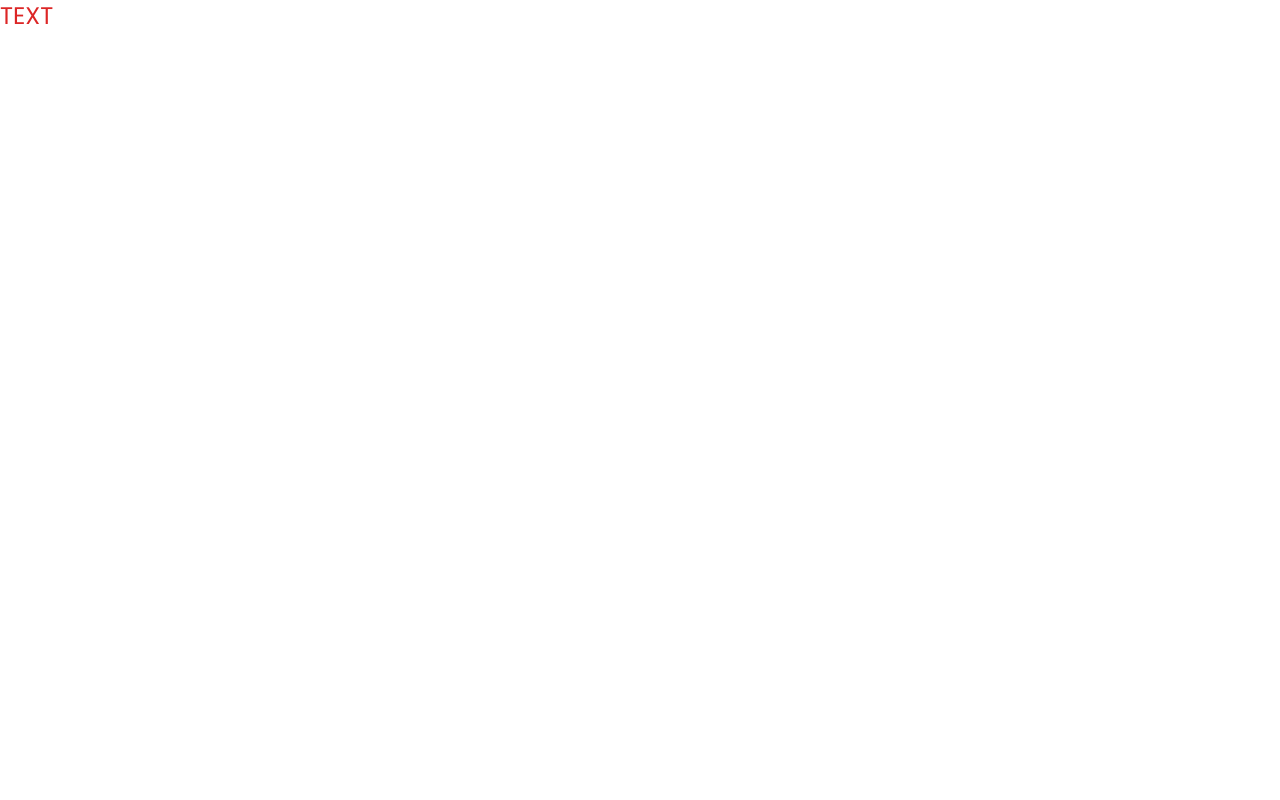
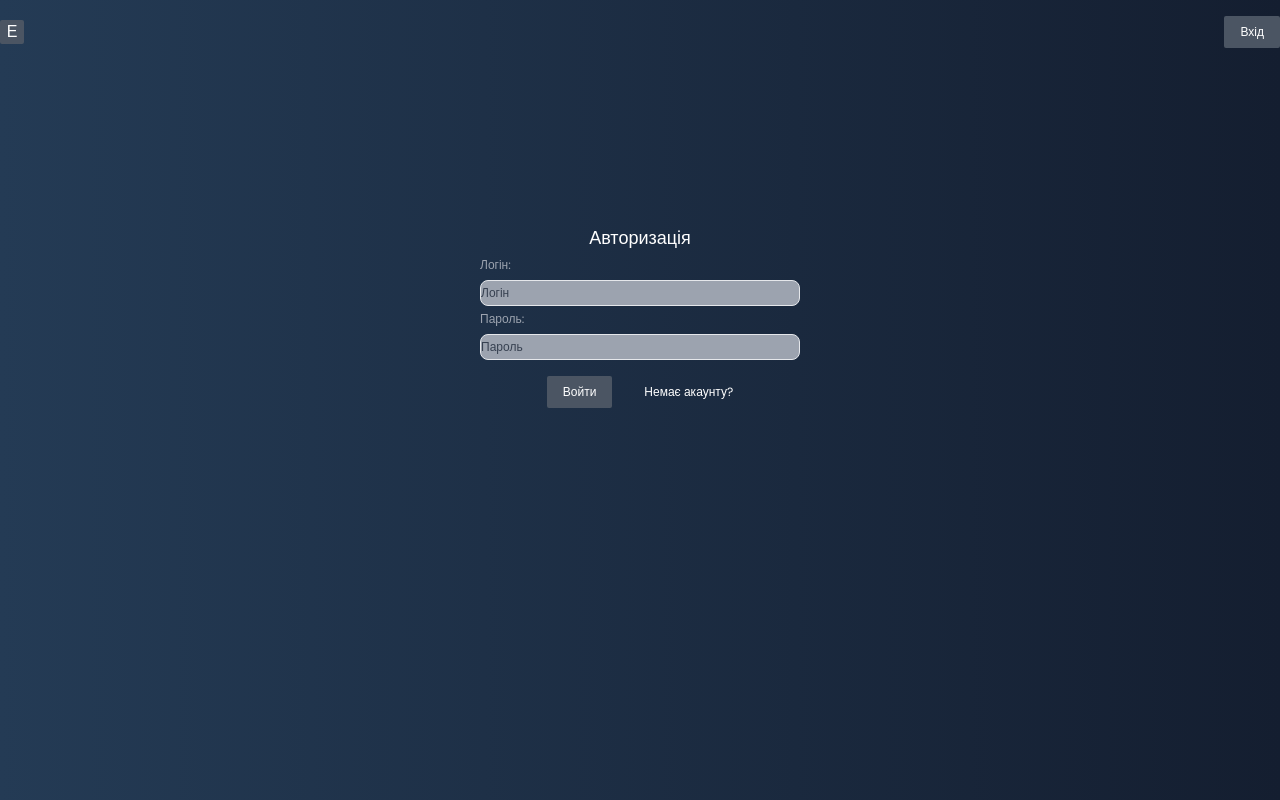
Before and after one commit to WorkDay365/777_TENDER, a React (Create React App) app in the folder client/: page /login in a window 1280 px wide. Built offline with nearby package versions, Linux system fonts and the light colour scheme.

Commit message:
9.0  commit

```diff
--- a/client/package.json
+++ b/client/package.json
@@ -3,11 +3,15 @@
   "version": "0.1.0",
   "private": true,
   "dependencies": {
+    "@reduxjs/toolkit": "^1.9.5",
     "@testing-library/jest-dom": "^5.17.0",
     "@testing-library/react": "^13.4.0",
     "@testing-library/user-event": "^13.5.0",
+    "axios": "^1.4.0",
     "react": "^18.2.0",
     "react-dom": "^18.2.0",
+    "react-redux": "^8.1.1",
+    "react-router-dom": "^6.14.2",
     "react-scripts": "5.0.1",
     "web-vitals": "^2.1.4"
   },
--- a/client/public/index.html
+++ b/client/public/index.html
@@ -9,14 +9,17 @@
       name="description"
       content="Web site created using create-react-app"
     />
-    <link rel="apple-touch-icon" href="%PUBLIC_URL%/logo192.png" />
+    <!-- <link rel="apple-touch-icon" href="%PUBLIC_URL%/logo192.png" />
 
-    <link rel="manifest" href="%PUBLIC_URL%/manifest.json" />
+    <link rel="manifest" href="%PUBLIC_URL%/manifest.json" /> -->
 
 
     <link rel="preconnect" href="https://fonts.googleapis.com">
     <link rel="preconnect" href="https://fonts.gstatic.com" crossorigin>
     <link href="https://fonts.googleapis.com/css2?family=Poppins&display=swap" rel="stylesheet">
+    <!-- <link rel="preconnect" href="https://fonts.googleapis.com">
+    <link rel="preconnect" href="https://fonts.gstatic.com" crossorigin>
+    <link href="https://fonts.googleapis.com/css2?family=Poppins&display=swap" rel="stylesheet"> -->
 
     <title>React App</title>
   </head>
--- a/client/src/App.js
+++ b/client/src/App.js
@@ -1,25 +1,51 @@
 // import logo from './logo.svg';
 // import './App.css';
+import {Layout} from './components/Layout.jsx'
+import {Routes, Route} from 'react-router-dom'
+
+import {MainPage} from './pages/MainPage.jsx'
+import {PostsPage} from './pages/PostsPage.jsx'
+import {PostPage} from './pages/PostPage.jsx'
+
+import {AddPostPage} from './pages/AddPostPage.jsx'
+import {RegisterPage} from './pages/RegisterPage.jsx'
+import {LoginPage} from './pages/LoginPage.jsx'
+import {EditPostPage} from './pages/EditPostPage.jsx'
+
 
 function App() {
   return (
-    <div className="text-2xl text-red-600">
-      TEXT
-      {/* <header className="App-header">
-        <img src={logo} className="App-logo" alt="logo" />
-        <p>
-          Edit <code>src/App.js</code> and save to reload.
-        </p>
-        <a
-          className="App-link"
-          href="https://reactjs.org"
-          target="_blank"
-          rel="noopener noreferrer"
-        >
-          Learn React
-        </a>
-      </header> */}
-    </div>
+    <Layout>
+      <Routes>
+        <Route path ='/' element={<MainPage />} />
+        <Route path ='posts' element={<PostsPage />} />
+        <Route path =':id' element={<PostPage />} />
+
+        <Route path ='new' element={<AddPostPage />} />
+        <Route path ='register' element={<RegisterPage />} />
+        <Route path ='login' element={<LoginPage />} />
+        <Route path =':id/edit' element={<EditPostPage />} />
+      </Routes>
+    </Layout>
+
+
+    // <div className="text-2xl text-red-600">
+    //   TEXT
+    //   {/* <header className="App-header">
+    //     <img src={logo} className="App-logo" alt="logo" />
+    //     <p>
+    //       Edit <code>src/App.js</code> and save to reload.
+    //     </p>
+    //     <a
+    //       className="App-link"
+    //       href="https://reactjs.org"
+    //       target="_blank"
+    //       rel="noopener noreferrer"
+    //     >
+    //       Learn React
+    //     </a>
+    //   </header> */}
+    // </div>
   );
 }
 
--- a/client/src/components/Layout.jsx
+++ b/client/src/components/Layout.jsx
@@ -1,7 +1,14 @@
 import React from 'react'
+import { Navbar} from './Navbar'
 
-export const Layout = () => {
+export const Layout = ({ children}) => {
   return (
-    <div>Layout</div>
+    <React.Fragment>
+      <div>
+        <Navbar/>
+        {children}
+      </div>
+    </React.Fragment>
+
   )
 }
--- a/client/src/components/Navbar.jsx
+++ b/client/src/components/Navbar.jsx
@@ -1,7 +1,69 @@
 import React from 'react'
+import { Link, NavLink } from 'react-router-dom'
 
 export const Navbar = () => {
+
+  const isAuth = false
+  const activeStyles = {
+    color: 'white',
+
+  }
+
   return (
-    <div>Navbar</div>
+    <div className="flex py-4 justify-between items-center">
+      <span className="flex justify-center items-center w-6 h-6 bg-gray-600 text-lx text-white rounded-sm">
+        Е
+      </span>
+      {
+        isAuth && (
+
+
+      <ul className='flex gap-8'>
+        <li><NavLink
+             to={'/'}
+             href='/'
+             className='text-xl text-gray-400 hover:text-white'
+             style={({ isActive}) =>
+                  isActive ? activeStyles : undefined
+            }
+             >
+              Головна
+             </NavLink>
+        </li>
+        <li><NavLink
+             to={'/posts'}
+             href='/'
+             className='text-xl text-gray-400 hover:text-white'
+             style={({ isActive}) =>
+             isActive ? activeStyles : undefined
+       }
+             >
+              Мої тендери
+             </NavLink>
+        </li>
+        <li><NavLink
+             to={'/new'}
+             href='/'
+             className='text-xl text-gray-400 hover:text-white'
+             style={({ isActive}) =>
+             isActive ? activeStyles : undefined
+       }
+             >
+              Створити тендер
+             </NavLink>
+        </li>
+      </ul>
+         )
+        }
+      <div className="flex justify-center items-center bg-gray-600 text-xs text-white rounded-sm px-4 py-2">
+          <div >
+            {isAuth ? (<button>Вихід</button>
+            ) : (
+            <Link to={'/login'}> <button>Вхід</button> </Link>
+            )}
+          </div>
+      </div>
+
+    </div>
   )
 }
--- a/client/src/index.css
+++ b/client/src/index.css
@@ -5,14 +5,13 @@
 
 @layer{
 body {
-  /* margin: 0; */
-  font-family:  'Poppins', sans-serif;
 
-  /* -apple-system, BlinkMacSystemFont, 'Segoe UI', 'Roboto', 'Oxygen',
-    'Ubuntu', 'Cantarell', 'Fira Sans', 'Droid Sans', 'Helvetica Neue',
+  font-family: 'Poppins', sans-serif;
+  background: #141E30;
+  background: -webkit-linear-gradient(to right, #243B55, #141E30);
+  background: linear-gradient(to right, #243B55, #141E30);
+  min-height: 100vh;
 
-  -webkit-font-smoothing: antialiased;
-  -moz-osx-font-smoothing: grayscale; */
 }
 
 /* code {
--- a/client/src/index.js
+++ b/client/src/index.js
@@ -1,13 +1,23 @@
 import React from 'react';
 import ReactDOM from 'react-dom/client';
+import {BrowserRouter} from 'react-router-dom';
 import './index.css';
 import App from './App';
+import { Provider  } from 'react-redux';
+import {store} from './redux/store'
+
 // import reportWebVitals from './reportWebVitals';
 
 const root = ReactDOM.createRoot(document.getElementById('root'));
 root.render(
   // <React.StrictMode>
-    <App />
+  <BrowserRouter>
+    <Provider store={store}>
+      <App />
+    </Provider>
+  </BrowserRouter>
+
+
   // </React.StrictMode>
 );
 
--- a/client/src/pages/LoginPage.jsx
+++ b/client/src/pages/LoginPage.jsx
@@ -1,7 +1,42 @@
 import React from 'react'
+import {Link} from 'react-router-dom'
 
 export const LoginPage = () => {
   return (
-    <div>LoginPage</div>
+    <form onSubmit={e => e.preventDefault()}
+    className="w-1/4 h-60 mx-auto mt-40"
+    >
+      <h1 className='text-lg text-white text-center'>Авторизація</h1>
+      <label className='text-xs text-gray-400'>
+        Логін:
+        <input type="text"
+        placeholder='Логін'
+        className='mt-1 text-black w-full rounded-lg bg-gray-400 border py-1 px2 text-xs outline-none placeholder:text-gray-700'
+        />
+      </label>
+
+      <label className='text-xs text-gray-400'>
+        Пароль:
+        <input type="password"
+        placeholder='Пароль'
+        className='mt-1 text-black w-full rounded-lg bg-gray-400 border py-1 px2 text-xs outline-none placeholder:text-gray-700'
+        />
+      </label>
+
+      <div className='flex gap-8 justify-center mt-4'>
+        <button type='submit'
+        className='flex justify-center items-center text-xs bg-gray-600 text-white rounded-sm py-2 px-4'
+        >
+        Войти
+        </button>
+      <Link
+          to='/register'
+          className='flex justify-center items-center text-xs text-white'
+        >
+        Немає акаунту?
+          </Link>
+      </div>
+
+    </form>
   )
 }
--- a/client/src/pages/RegisterPage.jsx
+++ b/client/src/pages/RegisterPage.jsx
@@ -1,7 +1,42 @@
 import React from 'react'
+import {Link} from 'react-router-dom'
 
 export const RegisterPage = () => {
   return (
-    <div>RegisterPage</div>
+    <form onSubmit={e => e.preventDefault()}
+    className="w-1/4 h-60 mx-auto mt-40"
+    >
+      <h1 className='text-lg text-white text-center'>Регістрація</h1>
+      <label className='text-xs text-gray-400'>
+        Логін:
+        <input type="text"
+        placeholder='Логін'
+        className='mt-1 text-black w-full rounded-lg bg-gray-400 border py-1 px2 text-xs outline-none placeholder:text-gray-700'
+        />
+      </label>
+
+      <label className='text-xs text-gray-400'>
+        Пароль:
+        <input type="password"
+        placeholder='Пароль'
+        className='mt-1 text-black w-full rounded-lg bg-gray-400 border py-1 px2 text-xs outline-none placeholder:text-gray-700'
+        />
+      </label>
+
+      <div className='flex gap-8 justify-center mt-4'>
+        <button type='submit'
+        className='flex justify-center items-center text-xs bg-gray-600 text-white rounded-sm py-2 px-4'
+        >
+        Підтвердити
+        </button>
+      <Link
+          to='/login'
+          className='flex justify-center items-center text-xs text-white'
+        >
+        Вже зареєстровані?
+          </Link>
+      </div>
+
+    </form>
   )
 }
--- /dev/null
+++ b/client/src/redux/features/auth/authSlice.js
@@ -0,0 +1,16 @@
+import { createSlice } from "@reduxjs/toolkit";
+
+const initialState = {
+    user: null,
+    token: null,
+    isLoading: false,
+    status: null
+}
+
+export const authSlice = createSlice( {
+    name: 'auth',
+    initialState ,
+    reducers: {},
+})
+
+export default authSlice.reducer
--- /dev/null
+++ b/client/src/redux/store.js
@@ -0,0 +1,8 @@
+import { configureStore } from '@reduxjs/toolkit'
+import authSlice from './features/auth/authSlice'
+
+export const store = configureStore({
+    reducer: {
+        auth: authSlice,
+    },
+})
--- /dev/null
+++ b/client/src/utils/axios.js
@@ -0,0 +1,13 @@
+import axios from 'axios'
+
+const instance = axios.create({
+    baseURL: 'http://localhost/5000/api'
+})
+
+instance.interceptors.request.use(config =>{
+    config.headers.Authorization = window.localStorage.getItem('token')
+
+    return config
+})
+
+export default instance
```
Also changed, not shown: 1 other file (tests, documents, lock files or other folders).
